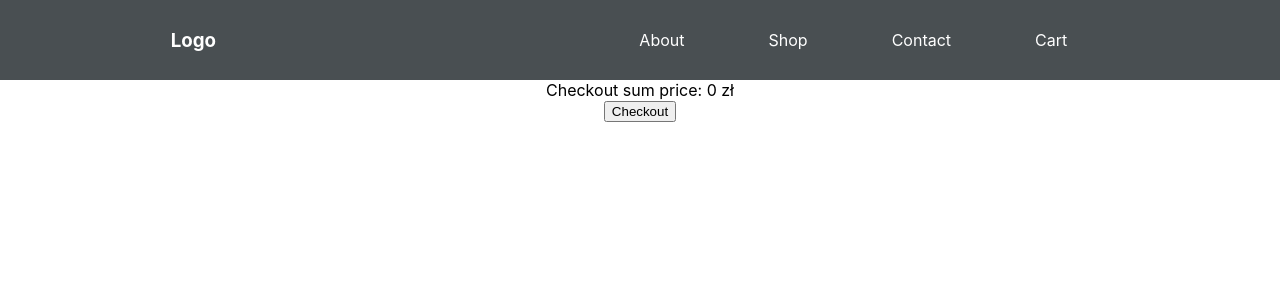
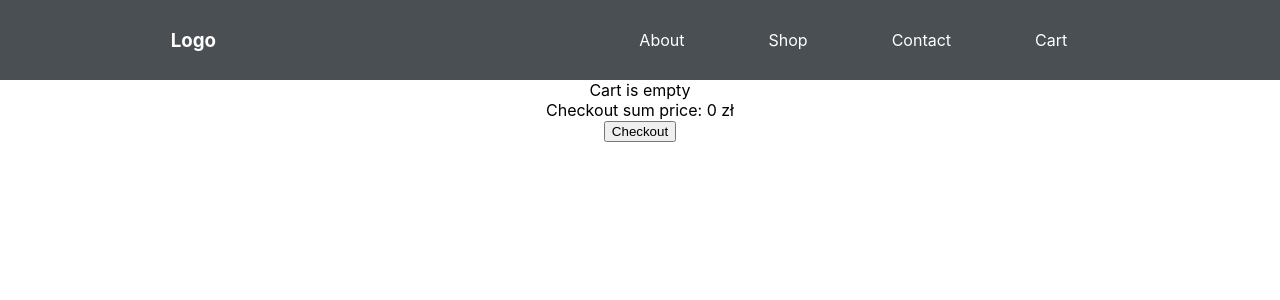
Before and after one commit to pawelkuk/luba, a React (Create React App) app in the folder app/: page /cart in a window 1280 px wide. Shown: the top 300 px of the page. Built offline with nearby package versions, Linux system fonts and the light colour scheme.

Commit message:
Add empty cart case handling

```diff
--- a/app/src/Cart.js
+++ b/app/src/Cart.js
@@ -29,7 +29,7 @@ function Cart({ cart }) {
   }, [cart]);
   return (
     <>
-      {cartItems}
+      {cartItems.length ? cartItems : "Cart is empty"}
       <div>Checkout sum price: {checkoutSum} zł</div>
       <Checkout />
     </>
```
